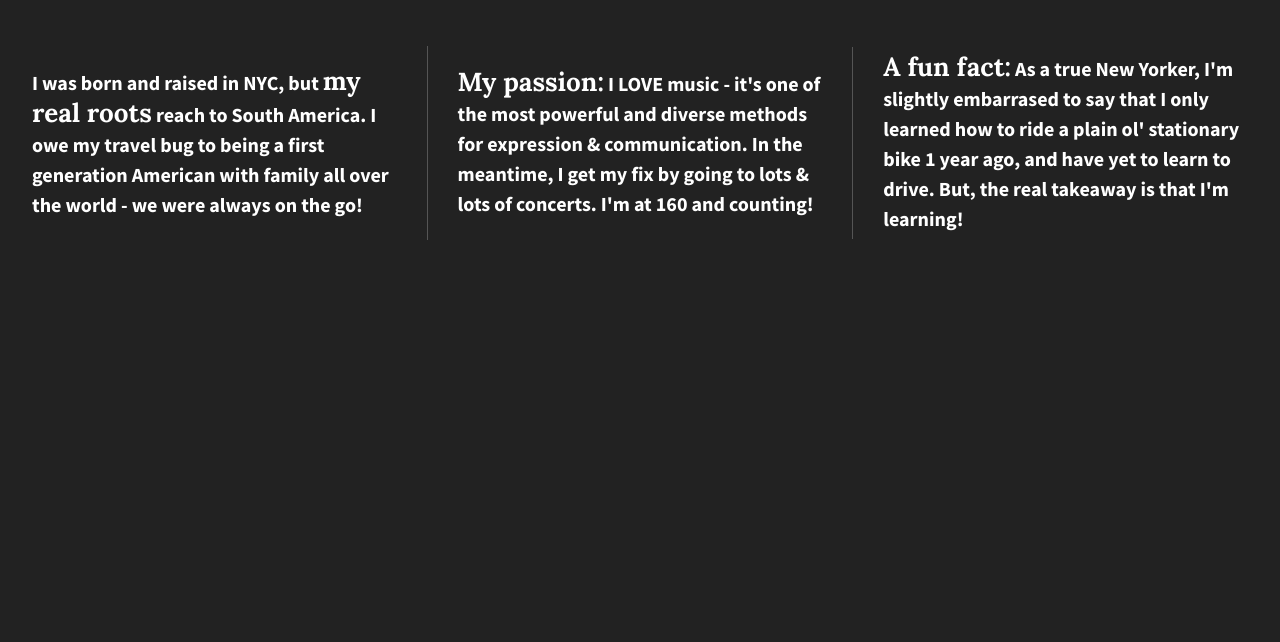
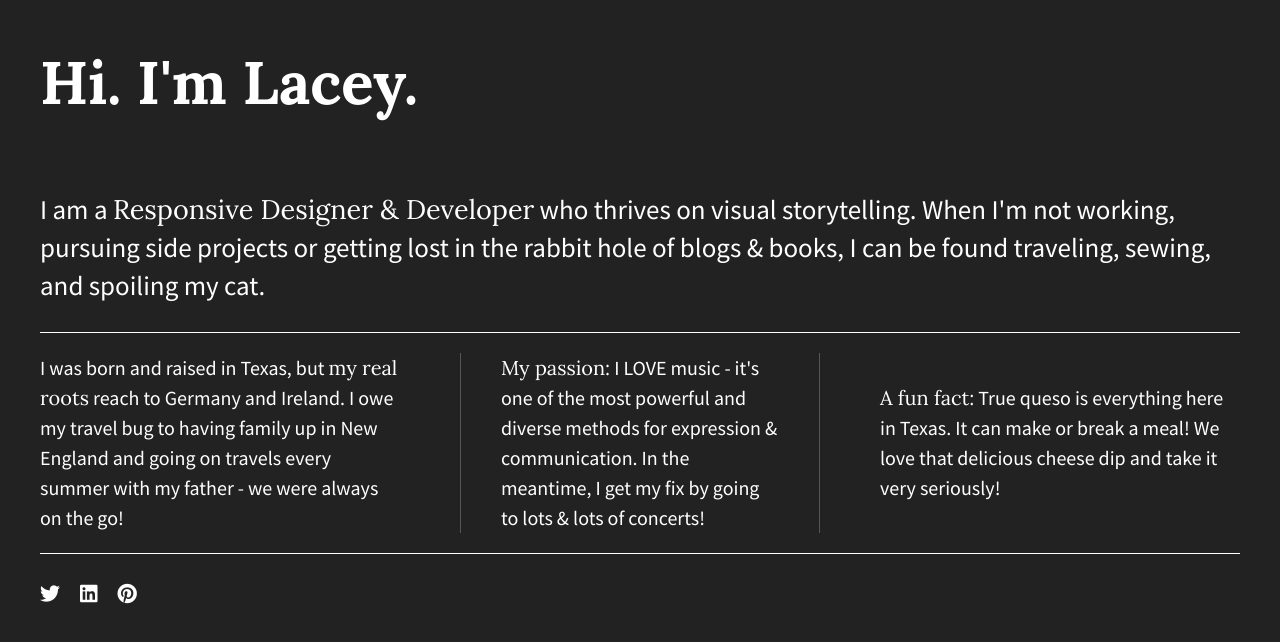
Before and after one commit to laceeder/divs-flexbox-starter, a plain HTML site: page divs-flexbox-starter/index.html in a window 1280 px wide. Drawn offline with nearby package versions, Linux system fonts and the light colour scheme.

Commit message:
Combined projects, created layout with flexbox, and adding information about self in divs

```diff
--- a/divs-flexbox-starter/css/main.css
+++ b/divs-flexbox-starter/css/main.css
@@ -10,7 +10,7 @@
    Base styles: opinionated defaults
    ========================================================================== */
 
-   html {
+html {
     color: #222;
     font-size: 1em;
     line-height: 1.4;
@@ -95,9 +95,6 @@ textarea {
    Author's custom styles
    ========================================================================== */
 
-/* Known issues with appearance between Firefox and Chrome.
-   In Chrome, divs are longer, font is bigger. In Firefox, these are not an issue.
-   Will edit at a later date */
 
 /* Large Background Image */
 html {
@@ -108,36 +105,62 @@ html {
 
 body {
   font-family: 'Source Sans Pro', sans-serif;
-  font-weight: 700;
-  padding: 2em;
+  padding: 0em 2em;
+  font-size: 1.25em;
   color: #fff;
-  height: 100%;
+  display: flex;
+  justify-content: center;
 }
 
-.wrapper {
+.flex-container {
   display: flex;
   flex-flow: row wrap;
   justify-content: space-between;
-  align-items: center;
+  max-width: 1200px;
 }
 
-.div-1, .div-2, .div-3 {
-  display: flex;
-  justify-content: center;
-  align-items: center;
-  color: #fff;
-  line-height: 1.5em;
-  font-size: 1.25em;
-  /*width: 30%;*/
-  height: auto;
+p span {
+    font-family: 'Lora', sans-serif;
 }
 
-.wrapper span {
-  font-family: 'Lora', sans-serif;
-  font-size: 1.3em;
+header, footer {
+    width: 100%;
+    display: flex;
+    justify-content: flex-start;
 }
 
+header h1 {
+    font-family: 'Lora', sans-serif;
+    font-size: 3em;
+}
 
+main {
+    width: 100%;
+    display: flex;
+    justify-content: center;
+    border-bottom: 1px solid #fff;
+}
+
+main p {
+    font-size: 1.35em;
+}
+
+.flex-items {
+    display: flex;
+    justify-content: center;
+    align-items: center;
+    line-height: 1.5em;
+    font-size: 1em;
+    border-bottom: 1px solid #555;
+}
+
+footer {
+    border-top: 1px solid #fff;
+}
+
+footer i {
+    padding: 30px 20px 0 0;
+}
 
 
 /* ==========================================================================
@@ -220,18 +243,22 @@ body {
    Modify as content requires.
    ========================================================================== */
 
-   /* Known issues with appearance between Firefox and Chrome.
-   In Chrome, divs are longer, font is bigger. In Firefox, these are not an issue.
-   Will edit at a later date */
+   @media all and (max-width: 768px) {
+    body {
+      padding: 1em;
+    }
+}
 
-   @media all and (min-width: 1200px) {
-    .div-1, .div-2, .div-3 {
-        flex-basis: 30%;
+@media (min-width: 1200px) {
+    .flex-items {
+      flex-basis: 30%;
+      border-bottom: none;
     }
 
-    .div-1, .div-2 {
-        border-right: 1px solid #555;
-        padding-right: 30px;
+    #div-2 p {
+      border-left: 1px solid #555;
+      border-right: 1px solid #555;
+      padding: 0 40px;
     }
 }
 
--- a/divs-flexbox-starter/index.html
+++ b/divs-flexbox-starter/index.html
@@ -14,25 +14,35 @@
         <link rel="stylesheet" href="css/main.css">
         <script src="js/vendor/modernizr-2.8.3.min.js"></script>
         <link href="https://fonts.googleapis.com/css2?family=Lora:wght@400;700&family=Source+Sans+Pro:wght@400;700&display=swap" rel="stylesheet">
+        <link rel="stylesheet" href="https://use.fontawesome.com/releases/v5.5.0/css/all.css" integrity="sha384-B4dIYHKNBt8Bc12p+WXckhzcICo0wtJAoU8YZTY5qE0Id1GSseTk6S+L3BlXeVIU" crossorigin="anonymous">
     </head>
     <body>
         <!--[if lt IE 8]>
             <p class="browserupgrade">You are using an <strong>outdated</strong> browser. Please <a href="http://browsehappy.com/">upgrade your browser</a> to improve your experience.</p>
         <![endif]-->
 
-        <section class="wrapper">
-            <div class="div-1">
-                <p>I was born and raised in NYC, but <span>my real roots</span> reach to South America.
-                    I owe my travel bug to being a first generation American with family all over the world - we were always on the go!</p>
+
+        <section class="flex-container">
+            <header>
+                <h1>Hi. I'm Lacey.</h1>
+            </header>
+            <main>
+                <p>I am a <span>Responsive Designer & Developer</span> who thrives on visual storytelling. When I'm not working, pursuing side projects or getting lost in the rabbit hole of blogs & books, I can be found traveling, sewing, and spoiling my cat.</p>
+            </main>
+            <div id="div-1" class="flex-items">
+                <p>I was born and raised in Texas, but <span>my real roots</span> reach to Germany and Ireland. I owe my travel bug to having family up in New England and going on travels every summer with my father - we were always on the go!</p>
             </div>
-            <div class="div-2">
-                <p><span>My passion:</span> I LOVE music - it's one of the most powerful and diverse methods for expression & communication.
-                    In the meantime, I get my fix by going to lots & lots of concerts. I'm at 160 and counting!</p>
+            <div id="div-2" class="flex-items">
+                <p><span>My passion:</span> I LOVE music - it's one of the most powerful and diverse methods for expression & communication. In the meantime, I get my fix by going to lots & lots of concerts!</p>
             </div>
-            <div class="div-3">
-                <p><span>A fun fact:</span> As a true New Yorker, I'm slightly embarrased to say that I only learned how to ride a plain ol' stationary bike 1 year ago, and have yet to learn to drive.
-                    But, the real takeaway is that I'm learning!</p>
+            <div id="div-3" class="flex-items">
+                <p><span>A fun fact:</span> True queso is everything here in Texas. It can make or break a meal! We love that delicious cheese dip and take it very seriously!</p>
             </div>
+            <footer>
+                <i class="fab fa-twitter"></i>
+                <i class="fab fa-linkedin"></i>
+                <i class="fab fa-pinterest"></i>
+            </footer>
         </section>
 
         <script src="https://ajax.googleapis.com/ajax/libs/jquery/1.11.3/jquery.min.js"></script>
```
